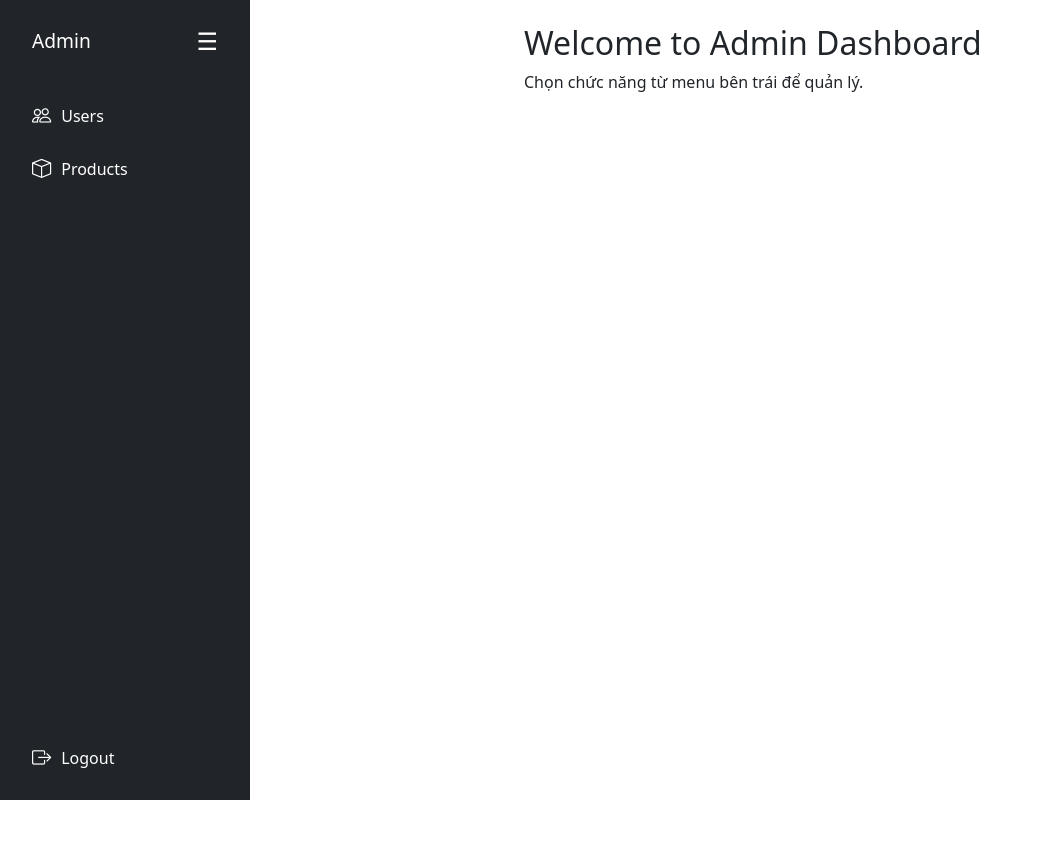
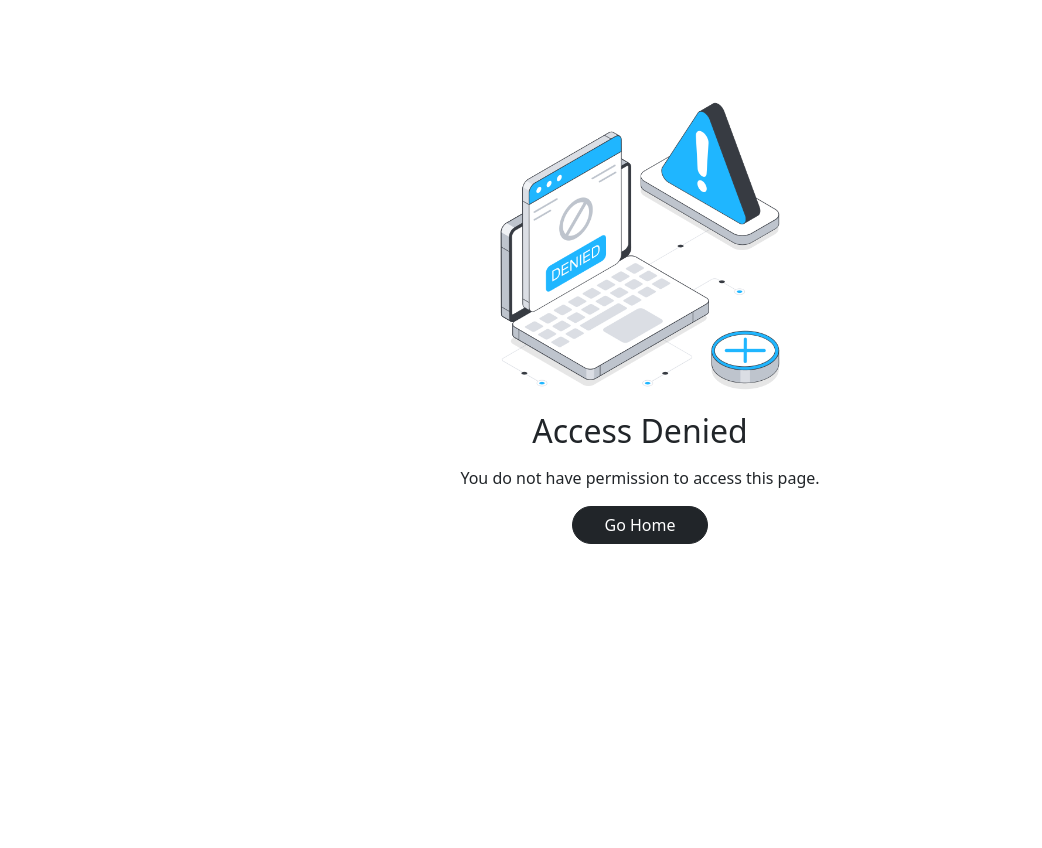
Before and after one commit to Thiennguyen012/Tech-store-e-comercial, a PHP site: page /admin/home-page/admin.php in a window 1280 px wide. Shown: the whole page, without its empty margins (0-1042 px from the left). Before the commit the page ends 800 px from the top, so only its background shows below. Run offline with PHP 8.4, Linux system fonts and the light colour scheme; a user stored in the database is signed in.

Commit message:
1. Làm logic điều hướng khi đăng nhập với tài khoản admin, user. User không thể vào trang admin. Admin có thể chuyển đổi giữa trang index và trang admin 2. Thêm trang 404 not found cho ai cần 3. Sửa footer luôn ở dưới cuối trang ở mọi tỉ lệ

```diff
--- a/admin/home-page/admin.php
+++ b/admin/home-page/admin.php
@@ -10,7 +10,52 @@
 </head>
 
 <body>
+    <?php
+    session_start();
 
+    if (!isset($_SESSION['role'])) {
+        echo '
+    <div class="main container mt-5 mb-5 py-5">
+            <div class="row mb-3">
+                <div class="col-12 col-sm-12 col-md-12 col-lg-3"></div>
+
+                <div class="col-12 col-sm-12 col-md-12 col-lg-6">
+                    <div class="main-img text-center">
+                        <img src="../../img/access-denied.png" alt="Main" class="img-fluid pb-3" style="max-width: 300px;">
+
+                        <h2>Access Denied</h2>
+                        <p>You must <a href="../../login.php" class="alert-link">log in</a> to access this page.</p>
+                    </div>
+                </div>
+
+                <div class="col-12 col-sm-12 col-md-12 col-lg-3"></div>
+            </div>
+        </div>';
+        exit;
+    }
+
+    if ($_SESSION['role'] != 0) {
+        echo '
+    <div class="main container mt-5 mb-5 py-5">
+            <div class="row mb-3">
+                <div class="col-12 col-sm-12 col-md-12 col-lg-3"></div>
+
+                <div class="col-12 col-sm-12 col-md-12 col-lg-6">
+                    <div class="main-img text-center">
+                        <img src="../../img/access-denied.png" alt="Main" class="img-fluid pb-3" style="max-width: 300px;">
+
+                        <h2>Access Denied</h2>
+                        <p class="main-description pt-2">You do not have permission to access this page.</p>
+                        <button class="btn btn-dark rounded-5 w-25" onclick="location.href=\'../../index.php\'">Go Home</button>
+                    </div>
+                </div>
+
+                <div class="col-12 col-sm-12 col-md-12 col-lg-3"></div>
+            </div>
+        </div>';
+        exit;
+    }
+    ?>
     <div class="d-flex">
         <!-- Sidebar -->
         <!-- Sidebar -->
@@ -24,11 +69,15 @@
                 <!-- Menu -->
                 <ul class="nav flex-column">
                     <li class="nav-item">
+                        <a href="../../index.php" class="nav-link text-white"><i class="bi bi-house-door"></i> <span>Go to Website</span></a>
+                    </li>
+                    <li class="nav-item">
                         <a href="#" class="nav-link text-white"><i class="bi bi-people"></i> <span>Users</span></a>
                     </li>
                     <li class="nav-item">
                         <a href="#" class="nav-link text-white"><i class="bi bi-box"></i> <span>Products</span></a>
                     </li>
+
                 </ul>
             </div>
 
--- a/index.php
+++ b/index.php
@@ -32,7 +32,7 @@
   ?>
 
   <!-- Content -->
-  <div id="main-content">
+  <main id="main-content" class="flex-fill">
     <?php
     $act = $_GET['act'] ?? '';
     switch ($act) {
@@ -105,7 +105,7 @@
         include 'module/main-content/main-content.php';
     }
     ?>
-  </div>
+  </main>
   <!-- back to top -->
   <a href="#" class="arrow" id="scrollToTop" style="display: none; position: fixed; bottom: 20px; right: 20px; z-index: 999;">
     <img src="img/up-arrow.png" alt="" width="50px">
--- a/module/user-profile/addresses.php
+++ b/module/user-profile/addresses.php
@@ -46,7 +46,7 @@ $stmt->close();
             <?php include 'user-profile-sidebar.php'; ?>
         </div>
         <div class="col-lg-9">
-            <div class="pv-profile-main shadow-sm" style="height: 446px;">
+            <div class="pv-profile-main shadow-sm mt-5 mb-5" style="height: 446px;">
                 <h4 class="mb-4 fw-bold">Address Book</h4>
                 <!-- Form cập nhật địa chỉ -->
                 <div class="d-flex justify-content-center p-3 mb-3" style="background:#fff;border-radius:8px;border:1px dashed #ccc;">
--- a/module/user-profile/notification.php
+++ b/module/user-profile/notification.php
@@ -38,7 +38,7 @@ $notifications = $stmt->get_result();
             <?php include 'user-profile-sidebar.php'; ?>
         </div>
         <div class="col-lg-9">
-            <div class="pv-profile-main shadow-sm">
+            <div class="pv-profile-main shadow-sm mt-5 mb-5" style="height: 446px">
                 <div class="d-flex justify-content-between align-items-center mb-3">
                     <h4 class="fw-bold mb-0">Your Notifications</h4>
                     <a href="#" class="text-primary" style="font-size:15px;">Mark all as read</a>
--- a/module/user-profile/user-profile.php
+++ b/module/user-profile/user-profile.php
@@ -61,7 +61,7 @@ $user = $stmt->get_result()->fetch_assoc();
         </div>
         <!-- Form thông tin tài khoản chính -->
         <div class="col-lg-6">
-            <div class="pv-profile-main shadow-sm" style="height: 446px;">
+            <div class="pv-profile-main shadow-sm mb-5 mt-5" style="height: 446px;">
                 <h4 class="mb-4 fw-bold">Account Information</h4>
                 <?php if ($success): ?>
                     <div class="alert alert-success"><?php echo $success; ?></div>
@@ -115,7 +115,7 @@ $user = $stmt->get_result()->fetch_assoc();
         </div>
         <!-- Hộp địa chỉ mặc định -->
         <div class="col-lg-3 ">
-            <div class="pv-profile-address shadow-sm">
+            <div class="pv-profile-address shadow-sm mt-5">
                 <h5 class="fw-bold mb-2">Default Address</h5>
                 <?php
                 // Lấy địa chỉ mặc định của user
```
Also changed, not shown: 404.php (added, +48 -0 lines), asset/style1.css (+8 -0 lines), module/user-profile/user-profile-sidebar.php (+7 -2 lines), img/404.png (added), img/access-denied.png (added), img/unauthorized.png (added).
